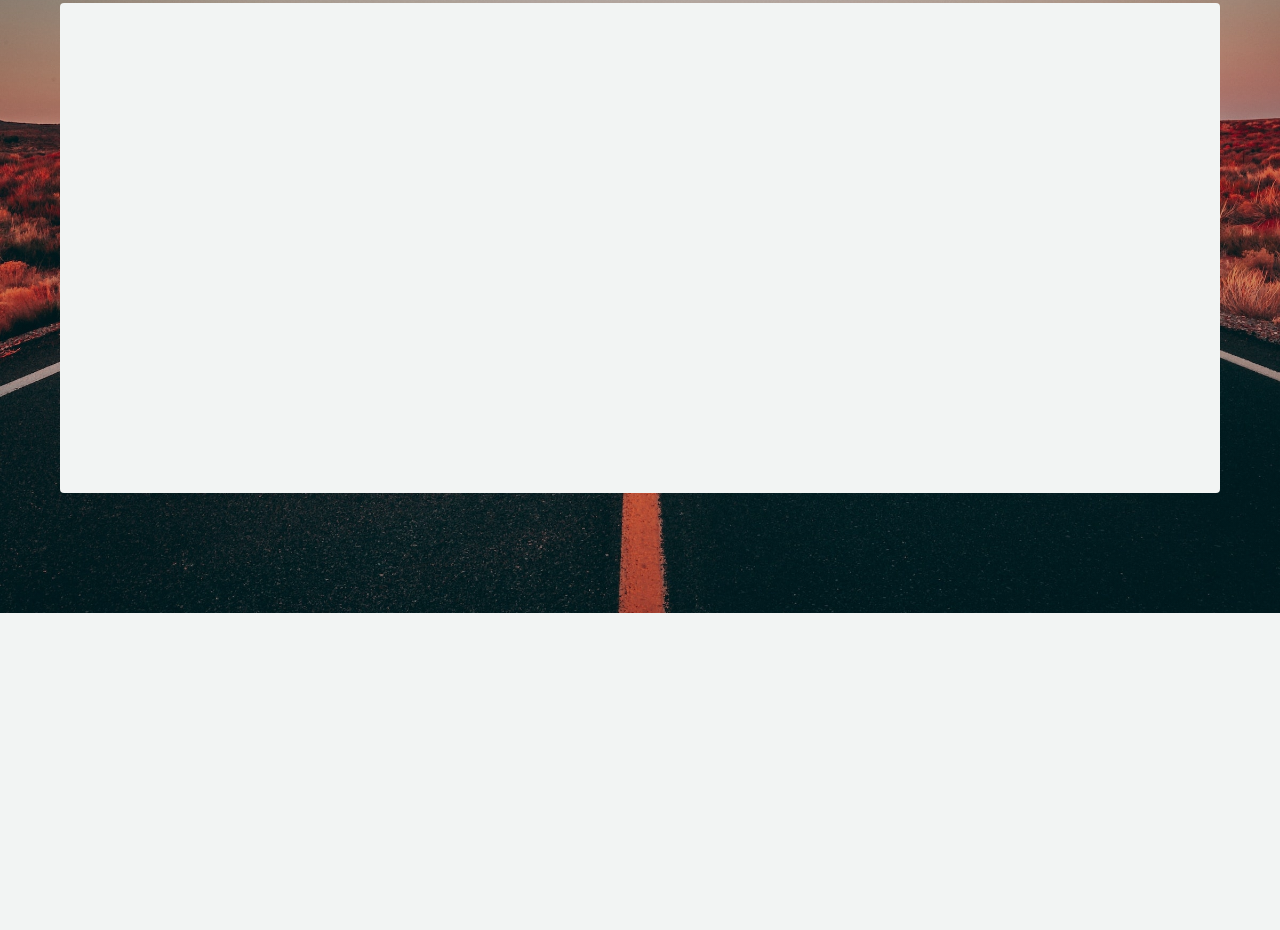
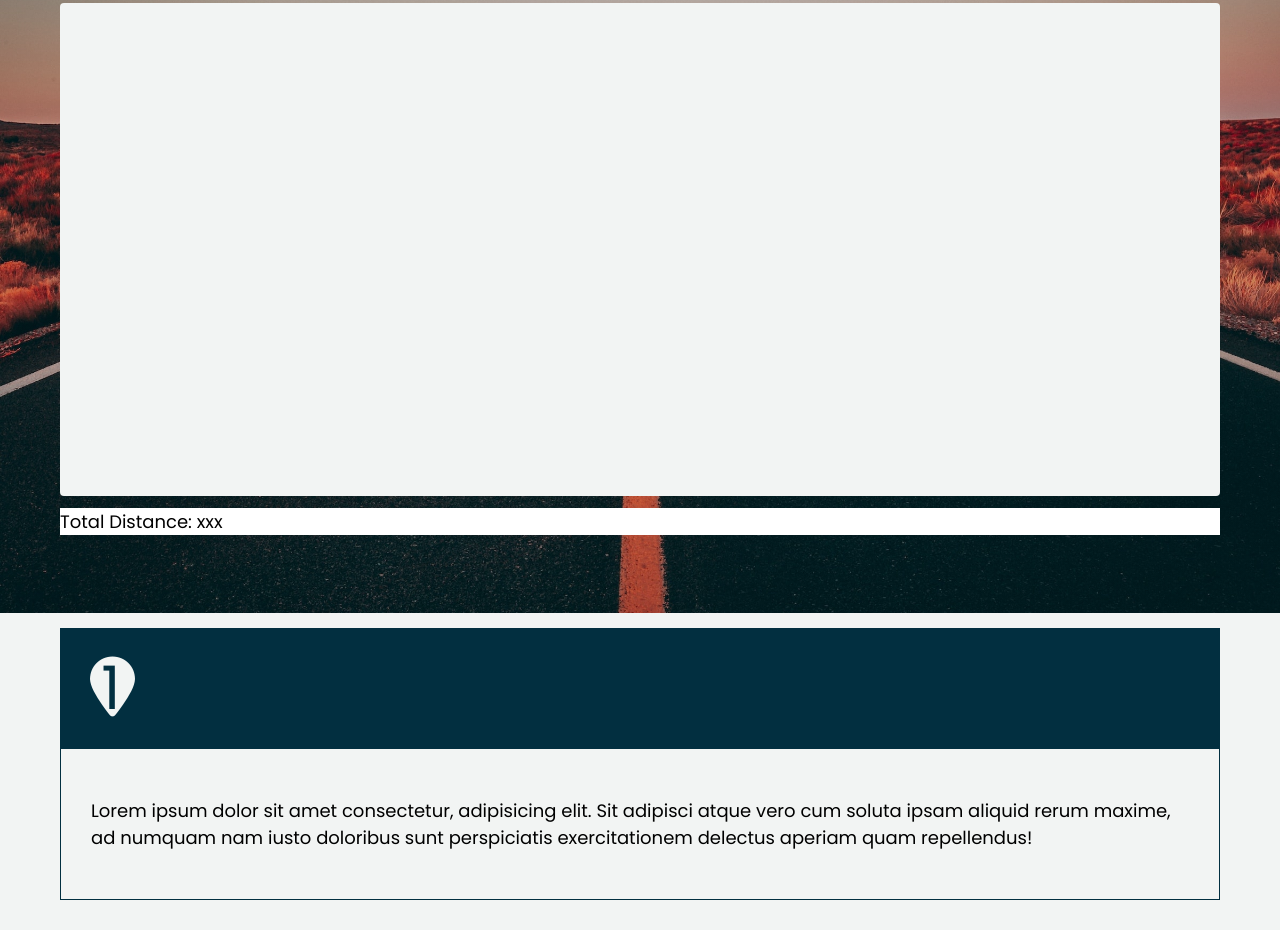
Before and after one commit to ryanmccloy/FullyFuelled, a plain HTML site: page index.html in a window 1280 px wide. Shown: the part 187-1117 px from the top of the page. Before the commit the page ends 800 px from the top, so only its background shows below. Drawn offline with Linux system fonts and the light colour scheme.

Commit message:
added stop box

```diff
--- a/index.html
+++ b/index.html
@@ -5,6 +5,10 @@
     <meta name="viewport" content="width=device-width, initial-scale=1.0" />
     <link rel="stylesheet" href="styles.css" />
     <script defer src="js/Controller.js"></script>
+    <script
+      src="https://kit.fontawesome.com/c2178b4ef2.js"
+      crossorigin="anonymous"
+    ></script>
     <title>Fully Fuelled</title>
   </head>
   <body>
@@ -28,11 +32,31 @@
           />
           <button class="search-button" type="submit">Start Planning</button>
         </form>
-        <div class="map"></div>
+        <div class="map-box hidden">
+          <div class="map"></div>
+          <p class="distance">Total Distance: xxx</p>
+        </div>
       </div>
     </section>
-    <section class="section trip-stops">
-      <div class="container"></div>
+    <section class="section trip-stops hidden">
+      <div class="container">
+        <div class="stop-box">
+          <div class="stop">
+            <div class="pin">
+              <i class="fa-solid fa-location-pin"></i>
+              <span>1</span>
+            </div>
+          </div>
+          <div class="stop-info">
+            <p>
+              Lorem ipsum dolor sit amet consectetur, adipisicing elit. Sit
+              adipisci atque vero cum soluta ipsam aliquid rerum maxime, ad
+              numquam nam iusto doloribus sunt perspiciatis exercitationem
+              delectus aperiam quam repellendus!
+            </p>
+          </div>
+        </div>
+      </div>
     </section>
   </body>
 </html>
--- a/styles.css
+++ b/styles.css
@@ -10,24 +10,24 @@
 body {
   margin: 0;
   padding: 0;
+  box-sizing: border-box;
   font-family: Poppins, sans-serif;
-  font-size: 16px;
+  font-size: 18px;
   font-weight: 400;
   background-color: var(--white-smoke);
 }
 
 .section {
-  max-width: 1600px;
+  width: calc(100vw - (100vw - 100%));
+  max-width: 2400px;
   margin-left: auto;
   margin-right: auto;
 }
 
 .hero {
-  width: 100vw;
   height: 100vh;
   max-height: 1600px;
-  max-width: 2400px;
-  min-height: 800px;
+  min-height: 700px;
   background-image: linear-gradient(rgba(2, 47, 64, 0.2), rgba(2, 47, 64, 0.2)),
     url(img/hero-pic.jpg);
   background-size: auto, cover;
@@ -125,24 +125,71 @@ body {
   cursor: pointer;
 }
 
+.map-box {
+  position: absolute;
+  top: 190px;
+  width: calc(100% - 120px);
+  height: calc(100vh - 250px);
+  min-height: 500px;
+  display: flex;
+  flex-direction: column;
+  justify-content: space-between;
+}
+
 .map {
   background-color: var(--white-smoke);
-  height: calc(100vh - 310px);
-  width: calc(100% - 120px);
+  border-radius: 4px;
+  height: 95%;
+  width: 100%;
+}
+
+.distance {
+  background-color: white;
+  margin-top: 1%;
+}
+
+.pin {
+  color: var(--white-smoke);
+  font-size: 60px;
+  margin-left: 30px;
+  position: relative;
+}
+
+.pin span {
   position: absolute;
-  top: 190px;
-  border-radius: 4px;
+  top: 0%;
+  left: 25%;
+  color: var(--perusion-blue);
 }
 
 /* JS Manipulation Classes */
 
-.hidden {
+/* .hidden {
   display: none;
-}
+} */
 
 .my-trips-link {
   position: absolute;
-  right: 0;
+  right: 5px;
+}
+
+.stop-box {
+  width: 100%;
+  margin-bottom: 30px;
+}
+
+.stop {
+  height: 120px;
+  background-color: var(--perusion-blue);
+  margin-top: 15px;
+  display: flex;
+  align-items: center;
+}
+
+.stop-info {
+  background-color: var(--white-smoke);
+  border: 1px solid var(--perusion-blue);
+  padding: 30px;
 }
 
 /* Media Queries */
```
